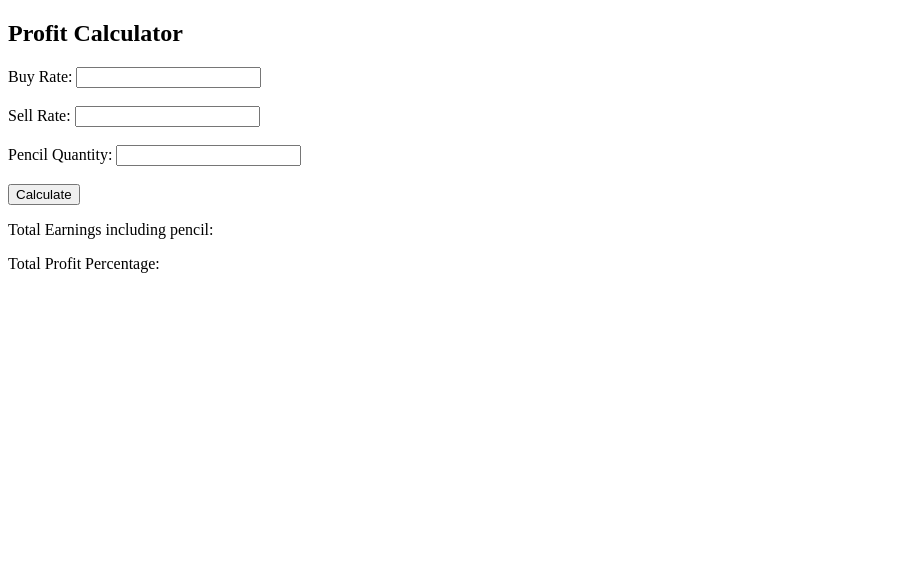
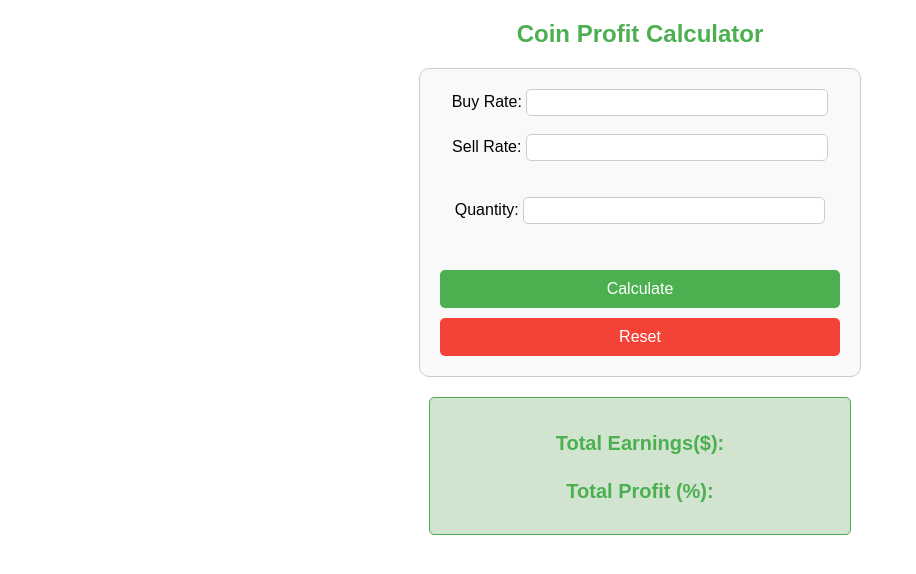
Before and after one commit to alligator609/coin-profit, a plain HTML site: page index.html in a window 1280 px wide. Shown: the whole page, without its empty margins (0-916 px from the left). Drawn offline with Linux system fonts and the light colour scheme.

Commit message:
UPDATE: Design improve

```diff
--- a/assets/main.css
+++ b/assets/main.css
@@ -0,0 +1,76 @@
+body {
+    font-family: Arial, sans-serif;
+    text-align: center;
+}
+form {
+    margin: 0 auto;
+    width: 400px;
+    border: 1px solid #ccc;
+    padding: 20px;
+    border-radius: 10px;
+    background-color: #f9f9f9;
+}
+.from-group {
+    margin-bottom: 20px;
+}
+label {
+    width: 100px;
+    text-align: left;
+    margin-bottom: 10px;
+}
+input[type="number"] {
+    width: calc(100% - 110px);
+    padding: 5px;
+    border-radius: 5px;
+    border: 1px solid #ccc;
+}
+button{
+    width: 100%;
+    padding: 10px;
+    margin-top: 10px;
+    border: none;
+    border-radius: 5px;
+    font-size: 16px;
+    cursor: pointer;
+}
+.btn-submit {
+    background-color: #4caf50;
+    color: white;
+}
+.btn-submit:hover {
+    background-color: #45a049;
+}
+.btn-reset {
+    background-color: #f44336;
+    color: white;
+}
+.btn-reset:hover {
+    background-color: #f44336;
+}
+p {
+    margin-top: 20px;
+}
+
+.error-message {
+    color: red;
+    font-size: 14px;
+    margin: 10px 0 0 0;
+    text-align: left;
+}
+
+.result{
+    margin: 20px auto 20px;
+    font-size: 20px;
+    font-weight: bold;
+    color: #4caf50;
+    background-color: #d1e4d0;
+    padding: 10px;
+    border-radius: 5px;
+    border: 1px solid #4caf50;
+    width: 400px;
+}
+h2{
+    margin-top: 20px;
+    font-size: 24px;
+    color: #4caf50;
+}
--- a/assets/main.js
+++ b/assets/main.js
@@ -1,34 +1,41 @@
 function validateAndCalculate() {
     let buyRateInput = document.getElementById("buyRate");
     let sellRateInput = document.getElementById("sellRate");
-    let pencilQuantityInput = document.getElementById("pencilQuantity");
+    let quantityInput = document.getElementById("quantity");
+    let buyRateError = document.getElementById("buyRateError");
+    let sellRateError = document.getElementById("sellRateError");
+    let quantityError = document.getElementById("quantityError");
 
     // Validate buy rate
     if (!buyRateInput.checkValidity() || isNaN(parseFloat(buyRateInput.value))) {
-        alert("Please enter a valid buy rate.");
+        buyRateError.innerText = "Please enter a valid buy rate.";
         return;
     }
 
     // Validate sell rate
     if (!sellRateInput.checkValidity() || isNaN(parseFloat(sellRateInput.value))) {
-        alert("Please enter a valid sell rate.");
+        sellRateError.innerText = "Please enter a valid sell rate.";
         return;
     }
 
     // Validate pencil quantity
-    if (!pencilQuantityInput.checkValidity() || isNaN(parseFloat(pencilQuantityInput.value) <= 0)) {
-        alert("Please enter a valid pencil quantity.");
+    if (!quantityInput.checkValidity() || isNaN(parseFloat(quantityInput.value) <= 0)) {
+        quantityError.innerText = "Please enter a valid pencil quantity.";
         return;
     }
 
+    // Clear all error messages
+    buyRateError.innerText = "";
+    sellRateError.innerText = "";
+    quantityError.innerText = "";
     // If all inputs are valid, proceed with calculation
     calculate();
 }
-function calculateTotalEarnings(buyRate, sellRate, pencilQuantity) {
+function calculateTotalEarnings(buyRate, sellRate, quantity) {
 
     // Calculate profit from pencils
     let pencilProfitPerUnit = sellRate - buyRate;
-    let totalPencilProfit = pencilProfitPerUnit * pencilQuantity;
+    let totalPencilProfit = pencilProfitPerUnit * quantity;
     // Calculate total earnings including pencil
     let totalEarnings = totalPencilProfit;
     return totalEarnings.toFixed(2); // Return total earnings rounded to 2 decimal places
@@ -43,13 +50,23 @@ function calculateTotalProfitPercentage(buyRate, sellRate) {
 function calculate() {
 let buyRate = parseFloat(document.getElementById("buyRate").value);
 let sellRate = parseFloat(document.getElementById("sellRate").value);
-let pencilQuantity = parseInt(document.getElementById("pencilQuantity").value);
+let quantity = parseInt(document.getElementById("quantity").value);
 
 
-let totalEarnings = calculateTotalEarnings(buyRate, sellRate, pencilQuantity);
+let totalEarnings = calculateTotalEarnings(buyRate, sellRate, quantity);
 let profitPercentage = calculateTotalProfitPercentage(buyRate, sellRate);
 // Display results
 document.getElementById("totalEarnings").innerText = totalEarnings;
 document.getElementById("totalProfitPercentage").innerText = profitPercentage + "%";
 
 }
+function reset() {
+    document.getElementById("buyRate").value = "";
+    document.getElementById("sellRate").value = "";
+    document.getElementById("quantity").value = "";
+    document.getElementById("totalEarnings").innerText = "";
+    document.getElementById("totalProfitPercentage").innerText = "";
+    document.getElementById("buyRateError").innerText = "";
+    document.getElementById("sellRateError").innerText = "";
+    document.getElementById("quantityError").innerText = "";
+}
--- a/index.html
+++ b/index.html
@@ -9,21 +9,29 @@
 </head>
 <body>
 
-<h2>Profit Calculator</h2>
+<h2>Coin Profit Calculator</h2>
 <form id="profitForm">
-    <label for="buyRate">Buy Rate:</label>
-    <input type="number" id="buyRate" name="buyRate" step="any" required><br><br>
-
-    <label for="sellRate">Sell Rate:</label>
-    <input type="number" id="sellRate" name="sellRate" step="any" required><br><br>
-
-    <label for="pencilQuantity">Pencil Quantity:</label>
-    <input type="number" id="pencilQuantity" name="pencilQuantity" step="any" required><br><br>
-
-    <button type="button" onclick="validateAndCalculate()">Calculate</button>
+    <div class="form-group">
+        <label for="buyRate">Buy Rate:</label>
+        <input type="number" id="buyRate" name="buyRate" step="any" required><br><br>
+        <span class="error-message" id="buyRateError"></span>
+    </div>
+    <div class="form-group">
+        <label for="sellRate">Sell Rate:</label>
+        <input type="number" id="sellRate" name="sellRate" step="any" required><br><br>
+        <span class="error-message" id="sellRateError"></span><br>
+    </div>
+    <div class="form-group">
+        <label for="quantity">Quantity:</label>
+        <input type="number" id="quantity" name="quantity" step="any" required><br><br>
+        <span class="error-message" id="quantityError"></span><br>
+    </div>
+    <button type="button" class="btn-submit" onclick="validateAndCalculate()">Calculate</button>
+    <button type="reset" class="btn-reset" onabort="reset()">Reset</button>
 </form>
-
-<p>Total Earnings including pencil: <span id="totalEarnings"></span></p>
-<p>Total Profit Percentage: <span id="totalProfitPercentage"></span></p>
+<div class="result">
+    <p>Total Earnings($): <span id="totalEarnings" style="font-size: 24px;"></span></p>
+    <p>Total Profit (%): <span id="totalProfitPercentage" style="font-size: 24px;"></span></p>
+</div>
 </body>
 </html>
```
